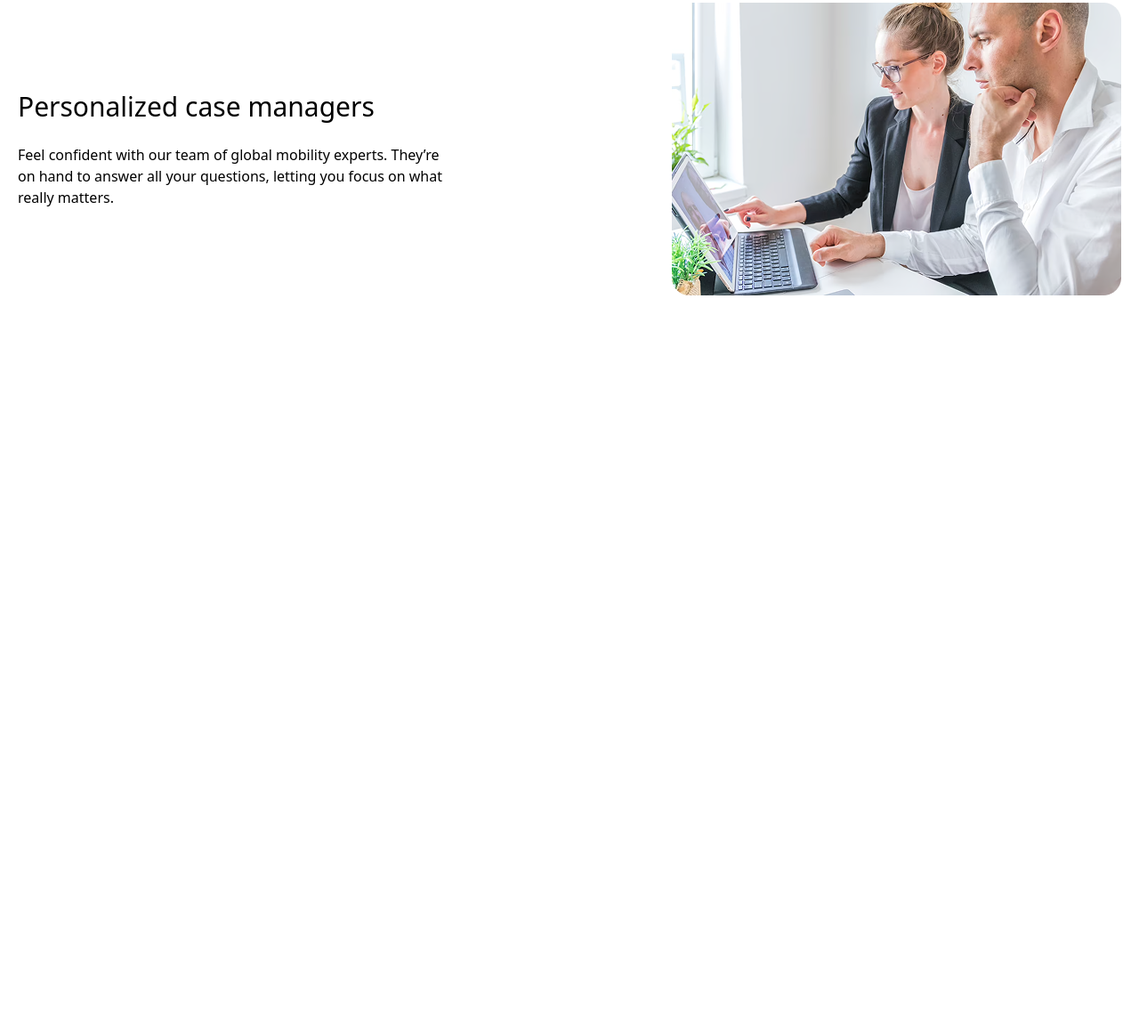
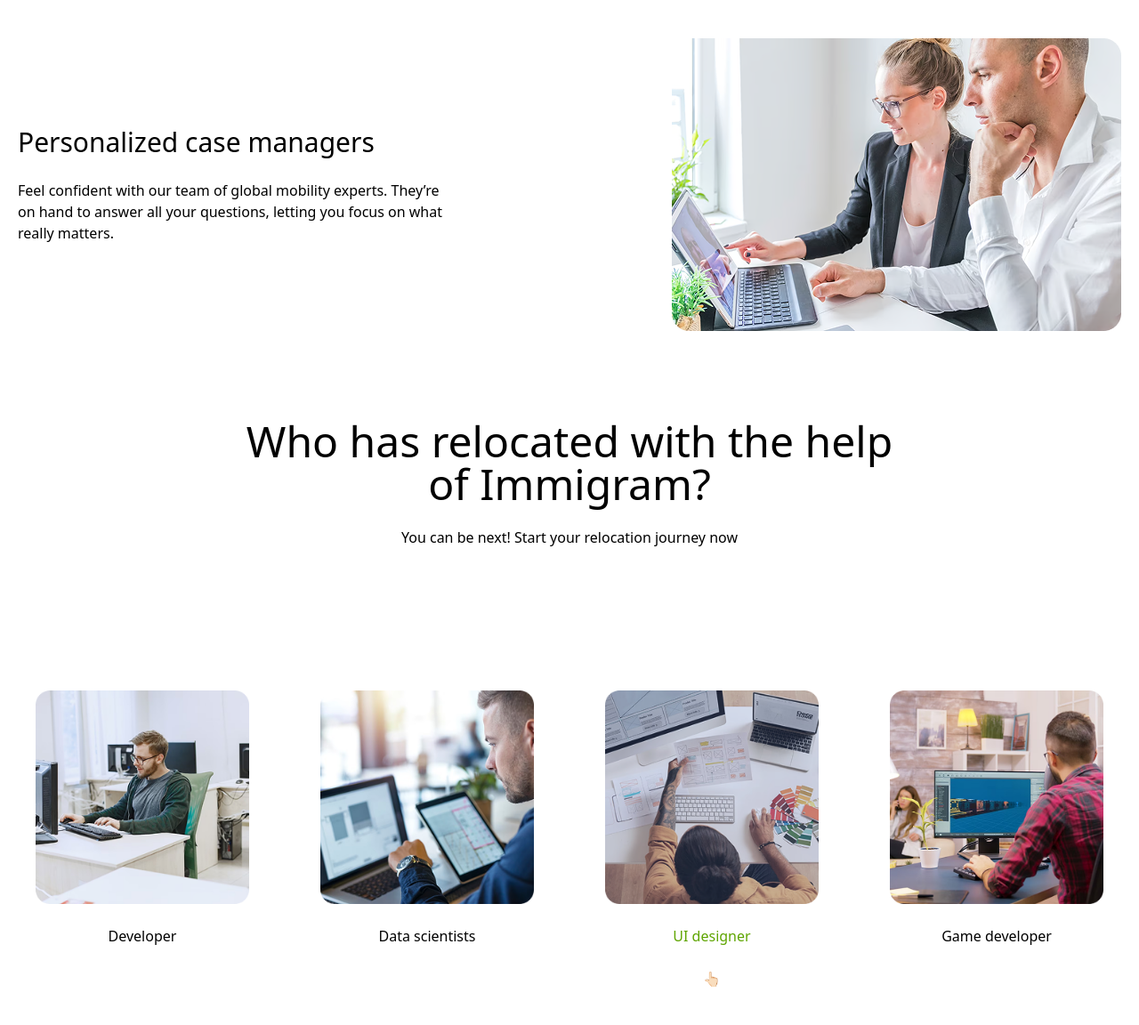
Before and after one commit to shokirovsh01/hw13, a website: page index.html in a window 1280 px wide. Shown: the part 2306-3458 px from the top of the page at 89% size. Before the commit the page ends 2658 px from the top, so only its background shows below. Drawn offline with Linux system fonts and the light colour scheme.

Commit message:
section 3

```diff
--- a/index.html
+++ b/index.html
@@ -95,7 +95,7 @@
 
 <!-- section 2 -->
 
-<nav class="mt-10 max-w-325 m-auto mb-20">
+<nav class="mt-10 max-w-325 m-auto mb-20 p-5">
 
 <h1 class="text-5xl">Immigration made easy</h1>
 <br>
@@ -145,5 +145,57 @@
 
 </section>
 
+<!-- section 3 -->
+
+
+<div class="text-center mt-20">
+<h1 class="lg:text-5xl text-3xl">Who has relocated with the help <br> of Immigram?</h1>
+<br>
+<p>You can be next! Start your relocation journey now</p>
+</div>
+
+<section class="flex max-w-325 m-auto justify-between mt-30 overflow-x-scroll lg:overflow-x-hidden p-10 gap-20 ">
+
+<div>
+    <img class="" src="./src/Image/Rectangle 13 (1).png" alt="">
+    <br>
+    <nav class="text-center">
+<p>Developer</p>
+    </nav>
+</div>
+
+
+<div>
+    <img class="" src="./src/Image/Rectangle 14.png" alt="">
+    <br>
+    <nav class="text-center">
+<p>Data scientists</p>
+    </nav>
+</div>
+
+
+<div>
+    <img class="" src="./src/Image/Rectangle 15.png" alt="">
+    <br>
+    <nav class="text-center">
+<p class="text-lime-600">UI designer</p>
+<br>
+<h1>👆🏻</h1>
+    </nav>
+</div>
+
+
+<div>
+    <img class="" src="./src/Image/Rectangle 16.png" alt="">
+    <br>
+    <nav class="text-center">
+<p>Game developer</p>
+    </nav>
+</div>
+
+</section>
+
+
+
 </body>
 </html>
```
Also changed, not shown: src/Image/Rectangle 13 (1).png (added), src/Image/Rectangle 14.png (added), src/Image/Rectangle 15.png (added), src/Image/Rectangle 16.png (added), src/output.css.
